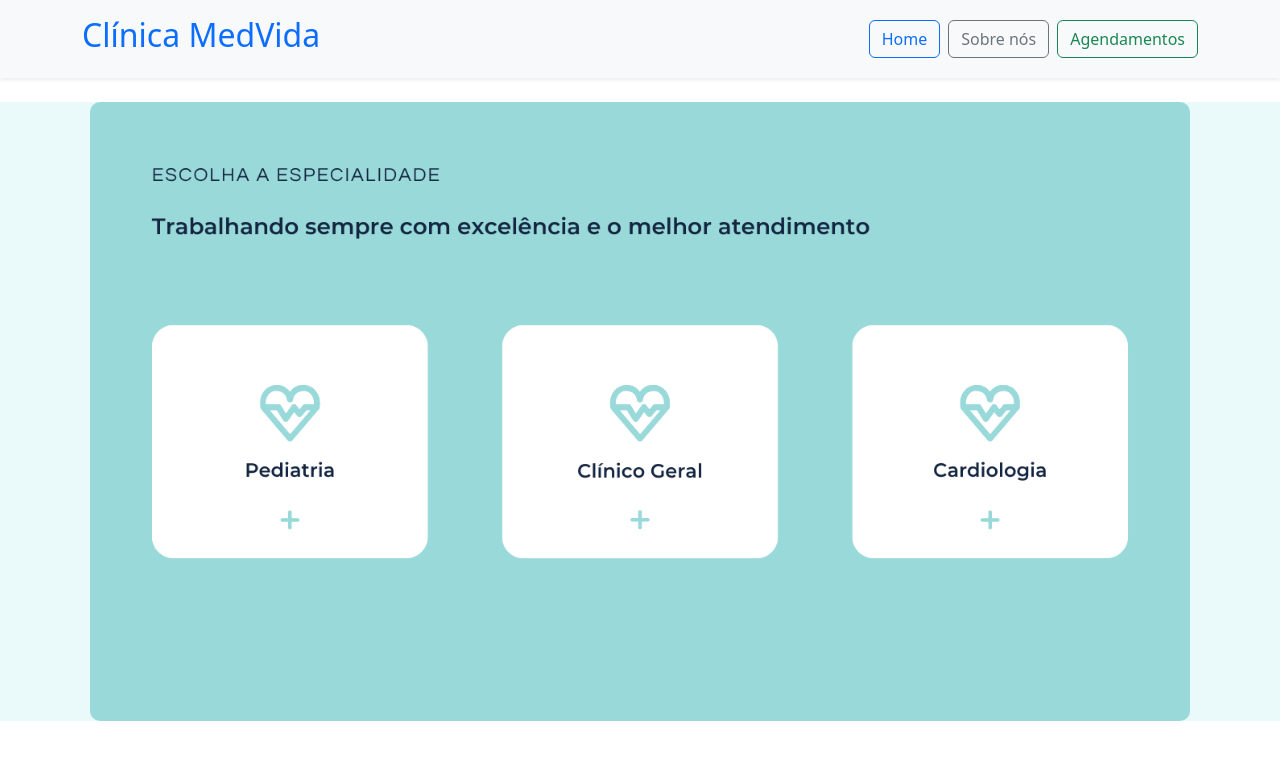
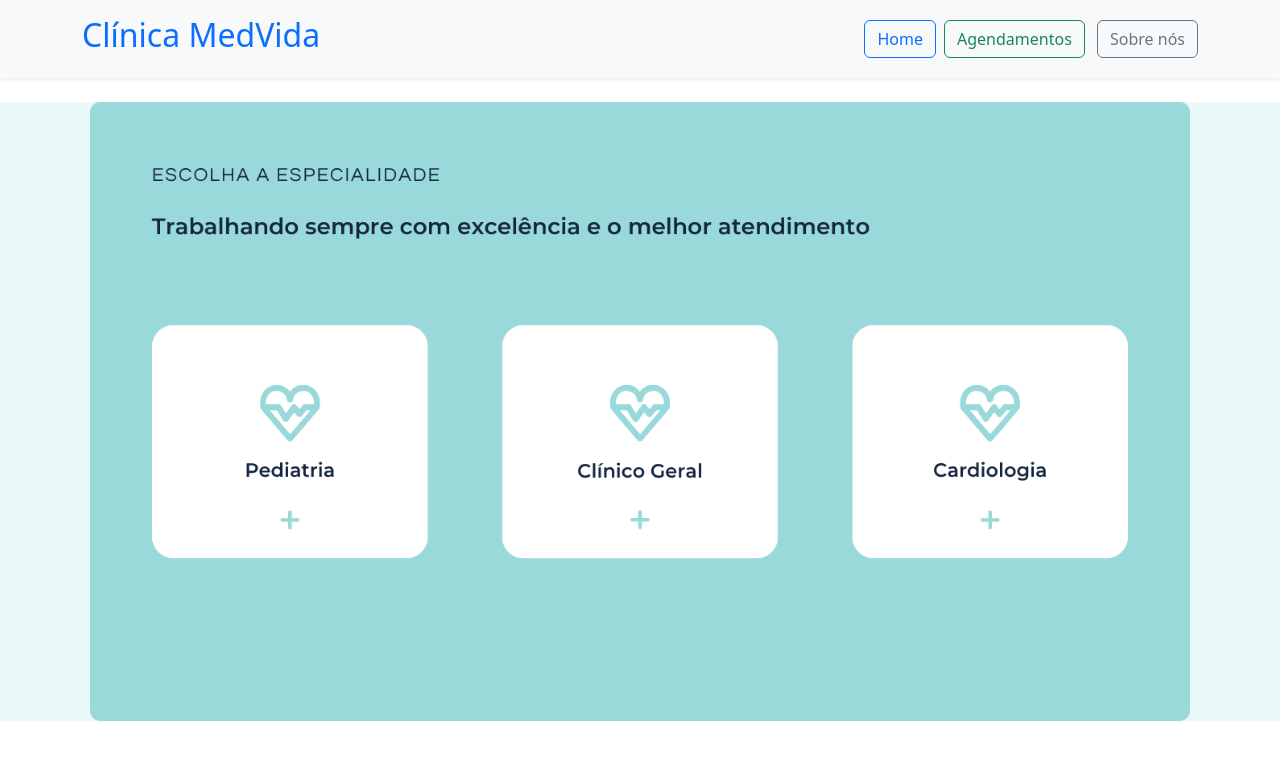
Before and after one commit to albuquerque-raphael/Proj-MedVida, a React (Create React App) app: page / in a window 1280 px wide. Shown: the top 760 px of the page. Built offline with nearby package versions, Linux system fonts and the light colour scheme.

Commit message:
Atualiza Header com botão 'Agendamentos' e link para /sobre-nos

```diff
--- a/src/componentes/Header.jsx
+++ b/src/componentes/Header.jsx
@@ -8,8 +8,8 @@ function Header() {
         <h2 className="text-primary">Clínica MedVida</h2>
         <nav>
           <Link to="/" className="btn btn-outline-primary me-2">Home</Link>
-          <Link to="/sobre-nos" className="btn btn-outline-secondary me-2">Sobre nós</Link>
-          <Link to="/consultas" className="btn btn-outline-success">Agendamentos</Link> {/* ✅ novo botão */}
+          <Link to="/consultas" className="btn btn-outline-success me-2">Agendamentos</Link> {/* ✅ novo botão */}
+          <Link to="/sobre-nos" className="btn btn-outline-secondary">Sobre nós</Link>
         </nav>
       </div>
     </header>
```
